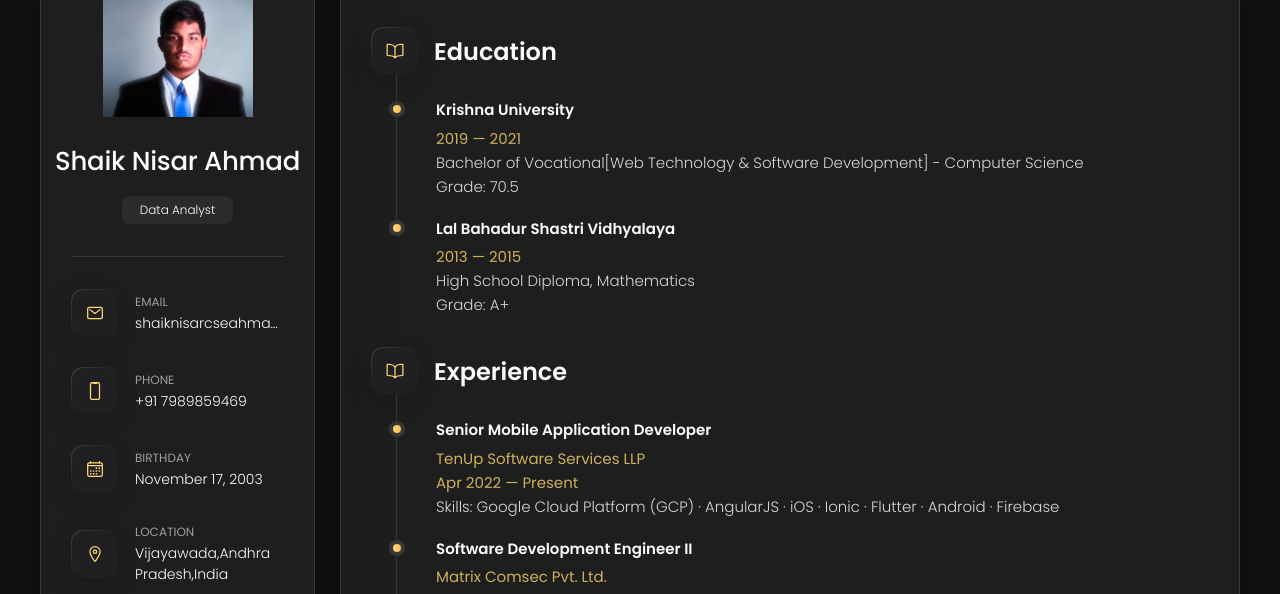
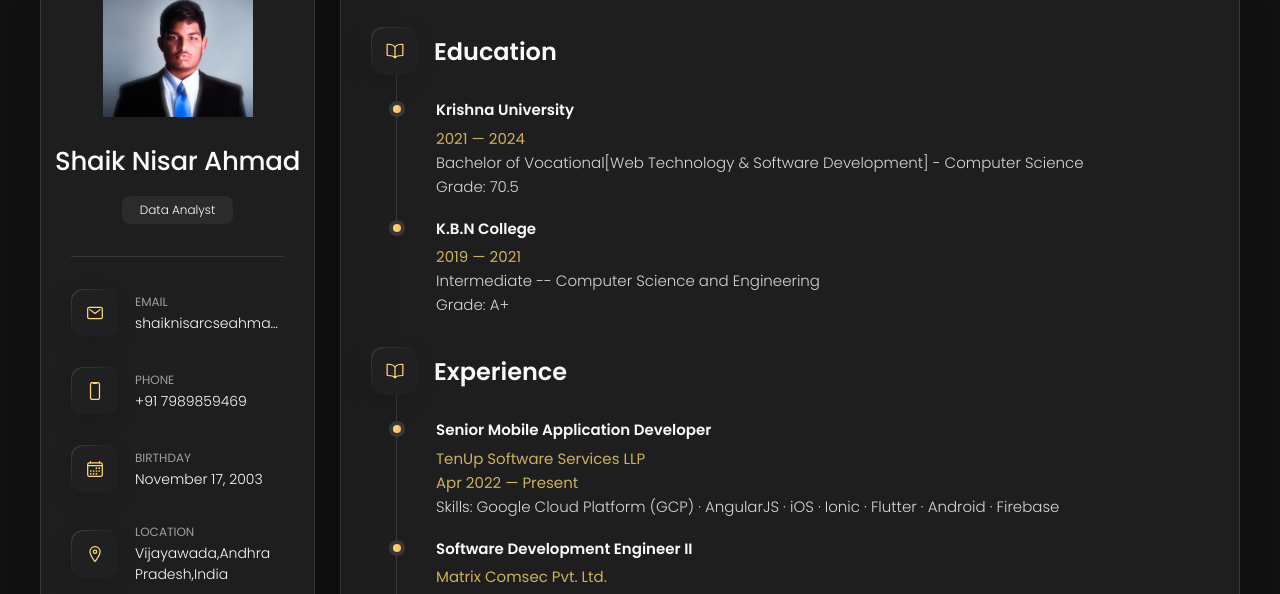
Before and after one commit to Nisar1000/Shaik_Nisar_Ahmad.github.io, a plain HTML site: page index.html in a window 1280 px wide. Both pictures are taken after a click on the button "Resume". Shown: the part 162-756 px from the top of the page. Drawn offline with nearby package versions, Linux system fonts and the light colour scheme.

Commit message:
Update index.html

```diff
--- a/index.html
+++ b/index.html
@@ -447,7 +447,7 @@ Technical Skills
 
               <h4 class="h4 timeline-item-title">Krishna University</h4>
 
-              <span>2019 — 2021</span>
+              <span>2021 — 2024</span>
 
               <p class="timeline-text">
                 Bachelor of Vocational[Web Technology & Software Development] - Computer Science
@@ -461,12 +461,12 @@ Technical Skills
 
             <li class="timeline-item">
 
-              <h4 class="h4 timeline-item-title">Lal Bahadur Shastri Vidhyalaya</h4>
+              <h4 class="h4 timeline-item-title">K.B.N College</h4>
 
-              <span>2013 — 2015</span>
+              <span>2019 — 2021</span>
 
               <p class="timeline-text">
-                High School Diploma, Mathematics
+                Intermediate -- Computer Science and Engineering
                 <br>
                 Grade: A+
                 </br>
```
